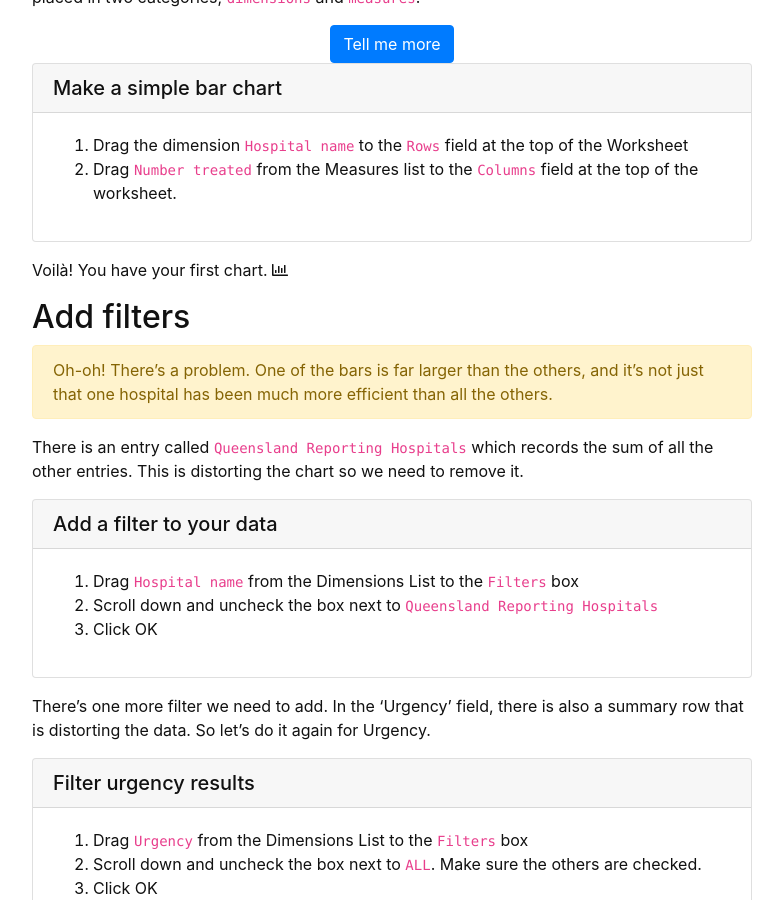
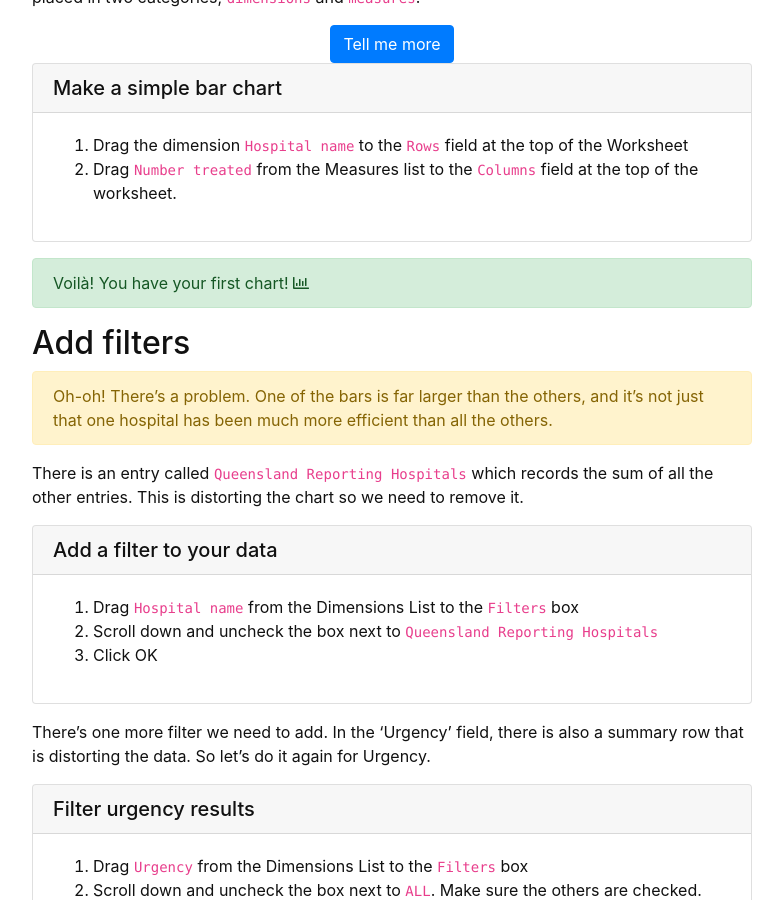
Before and after one commit to ybanens/digital-tools, a Jekyll site: the page built from content/activity-tableau.md, in a window 1280 px wide and 900 px high, scrolled down 1247 px. Shown: the whole window, without its empty margins (248-1031 px from the left). Built offline with Jekyll 4.4.1, drawn with Linux system fonts in a browser that asks for light colours.

Commit message:
Add voilà

```diff
--- a/content/activity-tableau.md
+++ b/content/activity-tableau.md
@@ -54,8 +54,9 @@ Click on 'Sheet 1' at the bottom of the window. You will see that your columns h
 2. Drag `Number treated` from the Measures list to the `Columns` field at the top of the worksheet.{% endcapture %}
 {% include card.md header="Make a simple bar chart" text=text %}
 
-Voilà! You have your first chart. <i class="far fa-chart-bar"></i>
-
+{% capture text %}
+Voilà! You have your first chart! <i class="far fa-chart-bar"></i>{% endcapture %}
+{% include alert.md text=text color="success" %}
 ## Add filters
 
 {% capture text %}
```
